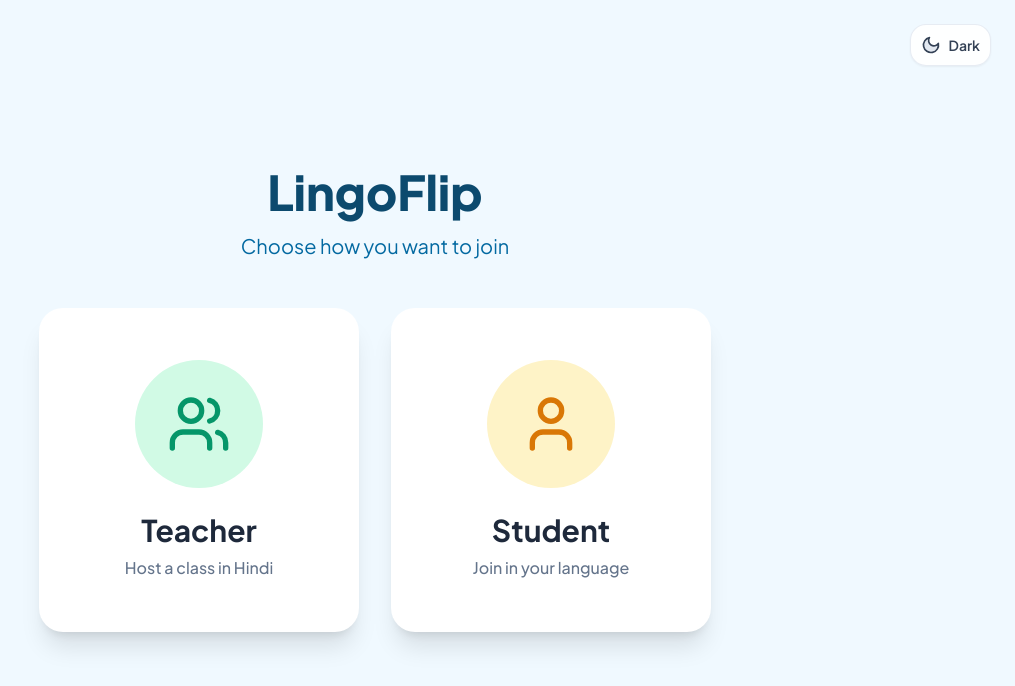
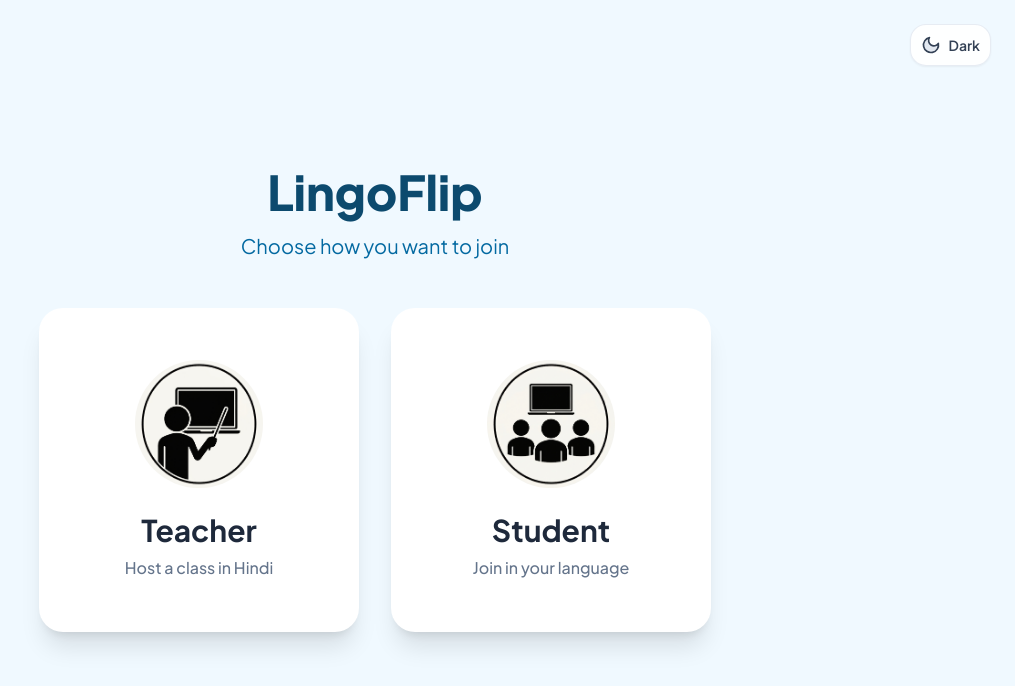
Before and after one commit to robert-desable/LingoFlip, a React (Vite) app in the folder app/: page / in a window 1280 px wide. Shown: the top 686 px of the page, without its empty margins (265-1280 px from the left). Built offline with nearby package versions, Linux system fonts and the light colour scheme; no server answers.

Commit message:
changed logos

```diff
--- a/app/src/App.jsx
+++ b/app/src/App.jsx
@@ -1,10 +1,12 @@
 import React from 'react';
 import { BrowserRouter as Router, Routes, Route, useNavigate } from 'react-router-dom';
-import { Users, User, Mic } from 'lucide-react';
+import { Mic } from 'lucide-react';
 import { ThemeProvider } from './context/ThemeContext';
 import ThemeToggle from './components/ThemeToggle';
 import TeacherDashboard from './components/TeacherDashboard';
 import StudentDashboard from './components/StudentDashboard';
+import studentLogo from './assets/student-logo.png';
+import teacherLogo from './assets/teacher-logo.png';
 
 function RoleSelection() {
   const navigate = useNavigate();
@@ -32,8 +34,8 @@ function RoleSelection() {
             onClick={() => navigate('/teacher')}
             className="flex flex-col items-center p-12 bg-white dark:bg-slate-900 rounded-3xl shadow-xl dark:shadow-slate-950/60 hover:shadow-2xl hover:scale-105 transition-all duration-300 border-4 border-transparent hover:border-emerald-500 dark:border-slate-800 dark:hover:border-emerald-500 group cursor-pointer"
           >
-            <div className="w-32 h-32 bg-emerald-100 dark:bg-emerald-950/60 rounded-full flex items-center justify-center mb-6 group-hover:bg-emerald-200 dark:group-hover:bg-emerald-900/60 transition-colors">
-              <Users className="w-16 h-16 text-emerald-600 dark:text-emerald-400" />
+            <div className="w-32 h-32 bg-emerald-100 dark:bg-emerald-950/60 rounded-full flex items-center justify-center mb-6 group-hover:bg-emerald-200 dark:group-hover:bg-emerald-900/60 transition-colors overflow-hidden">
+              <img src={teacherLogo} alt="Teacher Logo" className="w-full h-full object-cover" />
             </div>
             <h2 className="text-3xl font-bold text-slate-800 dark:text-slate-100 transition-colors">Teacher</h2>
             <p className="text-slate-500 dark:text-slate-400 mt-2 font-medium transition-colors">Host a class in Hindi</p>
@@ -44,8 +46,8 @@ function RoleSelection() {
             onClick={() => navigate('/student')}
             className="flex flex-col items-center p-12 bg-white dark:bg-slate-900 rounded-3xl shadow-xl dark:shadow-slate-950/60 hover:shadow-2xl hover:scale-105 transition-all duration-300 border-4 border-transparent hover:border-amber-500 dark:border-slate-800 dark:hover:border-amber-500 group cursor-pointer"
           >
-            <div className="w-32 h-32 bg-amber-100 dark:bg-amber-950/60 rounded-full flex items-center justify-center mb-6 group-hover:bg-amber-200 dark:group-hover:bg-amber-900/60 transition-colors">
-              <User className="w-16 h-16 text-amber-600 dark:text-amber-400" />
+            <div className="w-32 h-32 bg-amber-100 dark:bg-amber-950/60 rounded-full flex items-center justify-center mb-6 group-hover:bg-amber-200 dark:group-hover:bg-amber-900/60 transition-colors overflow-hidden">
+              <img src={studentLogo} alt="Student Logo" className="w-full h-full object-cover" />
             </div>
             <h2 className="text-3xl font-bold text-slate-800 dark:text-slate-100 transition-colors">Student</h2>
             <p className="text-slate-500 dark:text-slate-400 mt-2 font-medium transition-colors">Join in your language</p>
```
Also changed, not shown: app/src/assets/student-logo.png (added), app/src/assets/teacher-logo.png (added).
